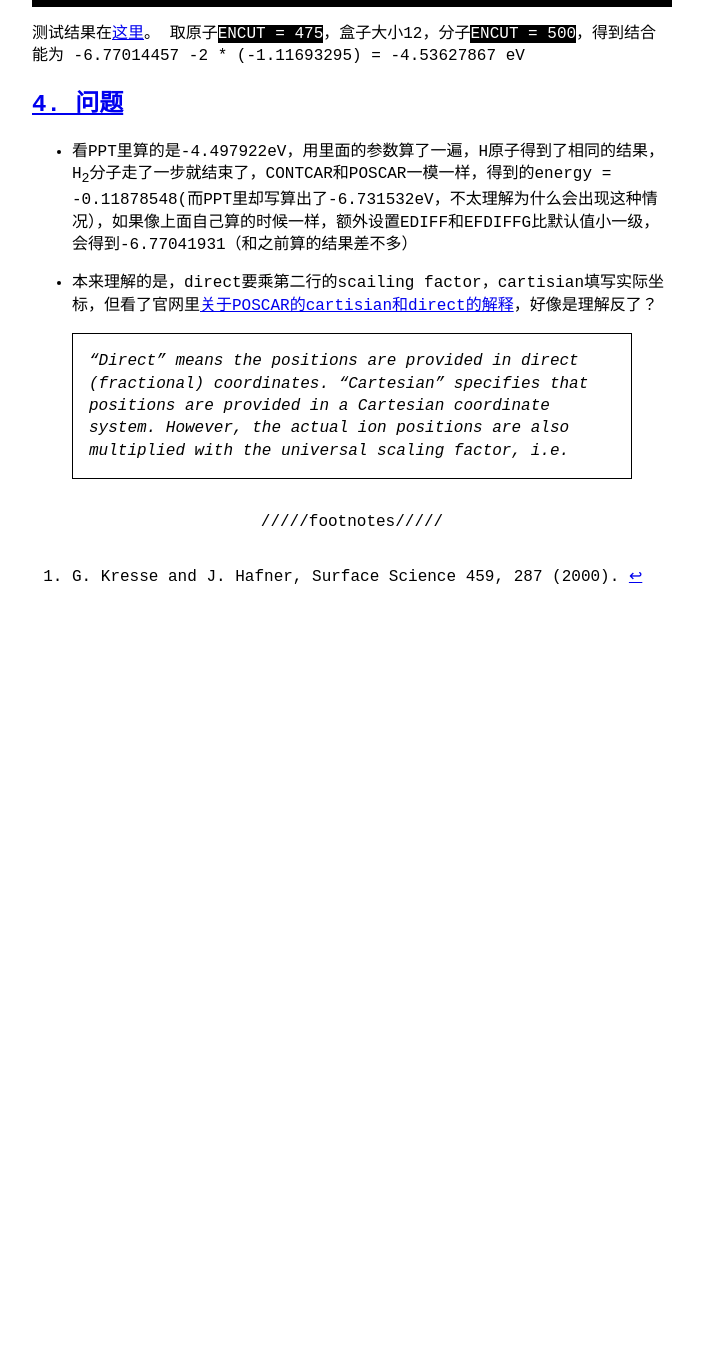
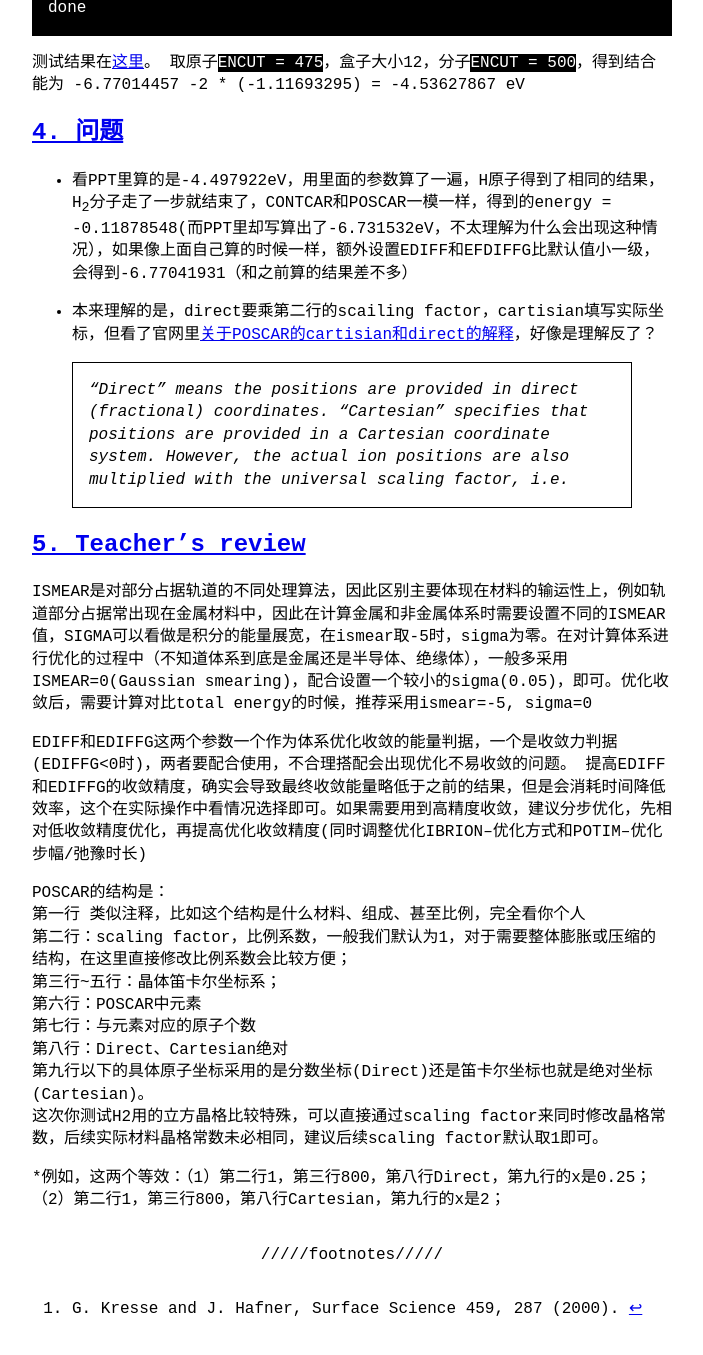
Before and after one commit to rukoBean/ylu, a Jekyll site: the page built from _posts/2024-09-23-H2cohesive.md, in a window 1280 px wide and 1400 px high, scrolled down 6497 px. Shown: the top 1355 px of the window, without its empty margins (288-991 px from the left). Built offline with Jekyll 4.4.1, drawn with Linux system fonts in a browser that asks for light colours; before the commit the page ends 7165 px from its top, so only the background shows below that.

Commit message:
0923aft-H2cohesiv anming review

```diff
--- a/_posts/2024-09-23-H2cohesive.md
+++ b/_posts/2024-09-23-H2cohesive.md
@@ -15,6 +15,7 @@ H<sub>2</sub>结合能 = -4.53627867 eV
   2. [H<sub>2</sub>分子](#2-h2分子)
   3. [测试](#3-测试)
   4. [问题](#4-问题)
+  5. [反馈](#5-teachers-review)
 
 ---
 
@@ -267,6 +268,24 @@ done
 
 > "Direct" means the positions are provided in direct (fractional) coordinates. "Cartesian" specifies that positions are provided in a Cartesian coordinate system. However, the actual ion positions are also multiplied with the universal scaling factor, i.e.
 
+# [5. Teacher's review](#toc)
+ISMEAR是对部分占据轨道的不同处理算法，因此区别主要体现在材料的输运性上，例如轨道部分占据常出现在金属材料中，因此在计算金属和非金属体系时需要设置不同的ISMEAR值，SIGMA可以看做是积分的能量展宽，在ismear取-5时，sigma为零。在对计算体系进行优化的过程中（不知道体系到底是金属还是半导体、绝缘体），一般多采用ISMEAR=0(Gaussian smearing)，配合设置一个较小的sigma(0.05)，即可。优化收敛后，需要计算对比total energy的时候，推荐采用ismear=-5, sigma=0
+
+EDIFF和EDIFFG这两个参数一个作为体系优化收敛的能量判据，一个是收敛力判据(EDIFFG<0时)，两者要配合使用，不合理搭配会出现优化不易收敛的问题。
+提高EDIFF和EDIFFG的收敛精度，确实会导致最终收敛能量略低于之前的结果，但是会消耗时间降低效率，这个在实际操作中看情况选择即可。如果需要用到高精度收敛，建议分步优化，先相对低收敛精度优化，再提高优化收敛精度(同时调整优化IBRION--优化方式和POTIM--优化步幅/弛豫时长)
+
+POSCAR的结构是：<br>
+第一行 类似注释，比如这个结构是什么材料、组成、甚至比例，完全看你个人<br>
+第二行：scaling factor，比例系数，一般我们默认为1，对于需要整体膨胀或压缩的结构，在这里直接修改比例系数会比较方便；<br>
+第三行~五行：晶体笛卡尔坐标系；<br>
+第六行：POSCAR中元素<br>
+第七行：与元素对应的原子个数<br>
+第八行：Direct、Cartesian绝对<br>
+第九行以下的具体原子坐标采用的是分数坐标(Direct)还是笛卡尔坐标也就是绝对坐标(Cartesian)。<br>
+这次你测试H2用的立方晶格比较特殊，可以直接通过scaling factor来同时修改晶格常数，后续实际材料晶格常数未必相同，建议后续scaling factor默认取1即可。
+
+*例如，这两个等效：（1）第二行1，第三行800，第八行Direct，第九行的x是0.25；（2）第二行1，第三行800，第八行Cartesian，第九行的x是2；
+
 ---
 {: data-content="footnotes"}
 
```
